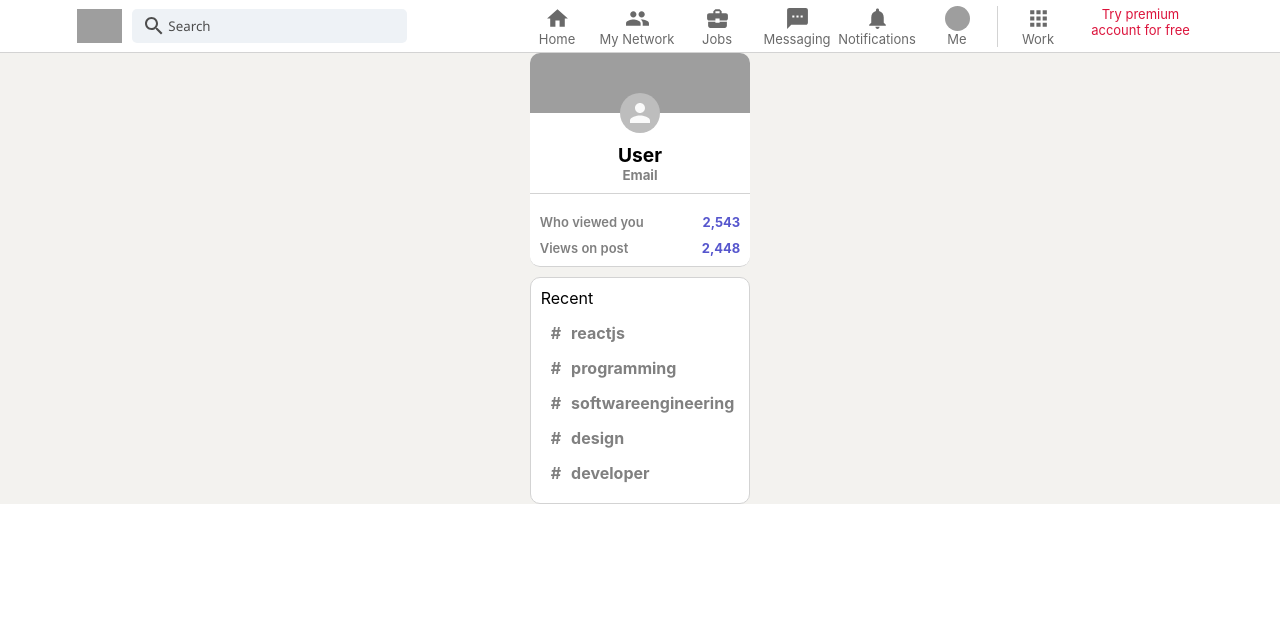
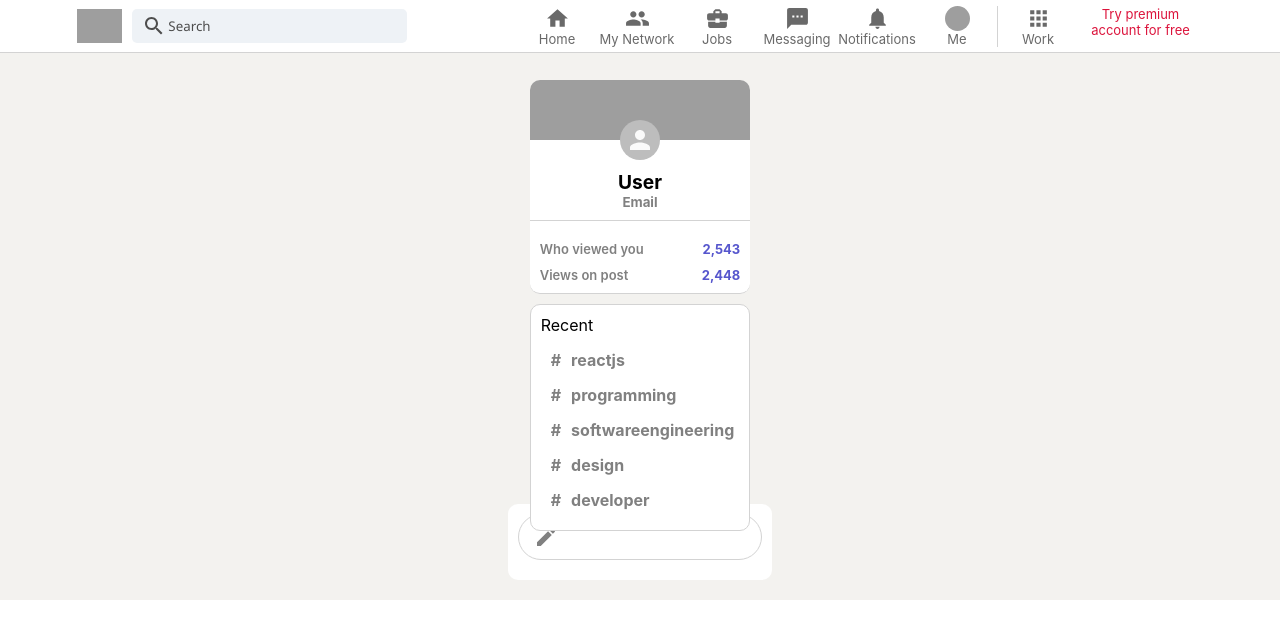
Before and after one commit to AndreiMihaiSurueanu/linkedin-clone, a React (Create React App) app: page / in a window 1280 px wide. Shown: the top 638 px of the page. Built offline with nearby package versions, Linux system fonts and the light colour scheme; grey boxes are pictures that could not be loaded.

Commit message:
Added Compose message elements

```diff
--- a/src/components/Feed/Feed.css
+++ b/src/components/Feed/Feed.css
@@ -0,0 +1,34 @@
+.feed {
+  flex: 0.6;
+  margin: 0 20px;
+  height: 100vw;
+}
+.feed__inputContainer {
+  background-color: white;
+  padding: 10px;
+  padding-bottom: 20px;
+  border-radius: 10px;
+  margin-bottom: 20px;
+}
+.feed__input {
+  border: 1px solid lightgray;
+  border-radius: 30px;
+  display: flex;
+  padding: 10px;
+  color: grey;
+  padding-left: 15px;
+}
+.feed__input > form {
+  display: flex;
+  width: 100%;
+}
+.feed__input > form > input {
+  border: none;
+  flex: 1;
+  margin-left: 10px;
+  outline-width: 0;
+  font-weight: 600;
+}
+.feed__input > form > button {
+  display: none;
+}
--- a/src/components/Feed/Feed.js
+++ b/src/components/Feed/Feed.js
@@ -1,9 +1,29 @@
 import React from "react";
+// Icons
+import {
+  Create,
+} from "@material-ui/icons";
 // Styles
 import "./Feed.css";
 
 function Feed() {
-  return <div className="feed"></div>;
+  return (
+    <div className="feed">
+      <div className="feed__inputContainer">
+        <div className="feed__input">
+          <Create />
+          <form>
+            <input
+              type="text"
+            />
+            <button type="submit">
+              Send
+            </button>
+          </form>
+        </div>
+      </div>
+    </div>
+  );
 }
 
 export default Feed;
```
